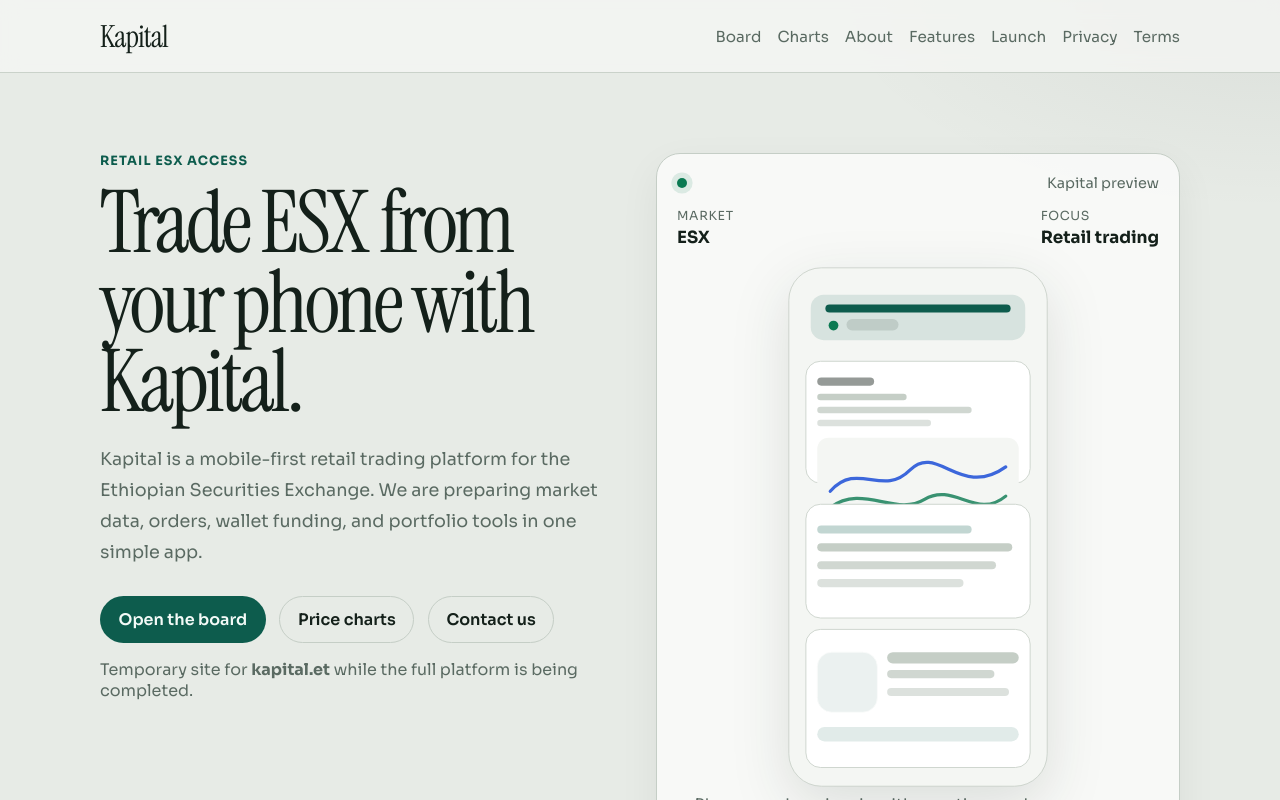
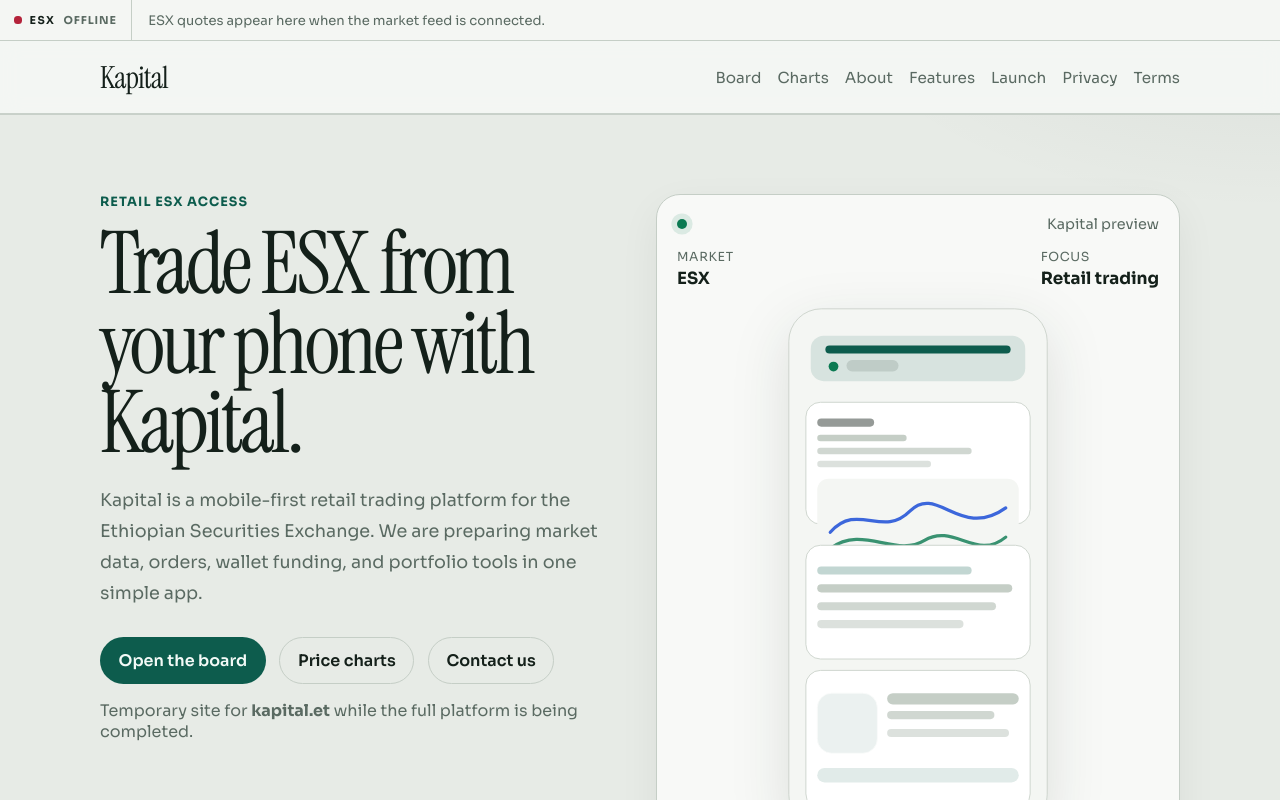
Before and after one commit to mubareksd/kapital_website, a Next.js app: page / in a window 1280 px wide. Shown: the top 800 px of the page. Built offline with nearby package versions, Linux system fonts and the light colour scheme.

Commit message:
chore: init

```diff
--- a/src/app/globals.css
+++ b/src/app/globals.css
@@ -9,20 +9,22 @@
   --accent-ink: #f3faf7;
   --up: #0b7a52;
   --down: #b4233a;
+  --mast-offset: 7rem;
 }
 
 html {
   scroll-behavior: smooth;
+  scroll-padding-top: calc(var(--mast-offset) + 0.75rem);
 }
 
 html,
 body {
   max-width: 100vw;
-  overflow-x: hidden;
 }
 
 body {
   margin: 0;
+  overflow-x: clip;
   color: var(--ink);
   background:
     radial-gradient(1100px 500px at 10% -10%, rgba(13, 92, 77, 0.1), transparent 55%),
@@ -52,12 +54,135 @@
   margin: 0 auto;
 }
 
+.mast {
+  position: fixed;
+  top: 0;
+  left: 0;
+  right: 0;
+  z-index: 40;
+  background: rgba(244, 246, 243, 0.96);
+  box-shadow: 0 1px 0 rgba(197, 206, 198, 0.9);
+}
+
+.mast-spacer {
+  height: var(--mast-offset);
+  pointer-events: none;
+}
+
+.tape {
+  border-bottom: 1px solid var(--line);
+  background: rgba(244, 246, 243, 0.94);
+  backdrop-filter: blur(10px);
+}
+
+.tape-rail {
+  display: grid;
+  grid-template-columns: auto minmax(0, 1fr);
+  min-height: 2.5rem;
+  align-items: stretch;
+}
+
+.tape-badge {
+  display: flex;
+  align-items: center;
+  gap: 0.5rem;
+  padding: 0 0.9rem;
+  border-right: 1px solid var(--line);
+  font-size: 0.68rem;
+  font-weight: 700;
+  letter-spacing: 0.14em;
+  text-transform: uppercase;
+  white-space: nowrap;
+}
+
+.tape-exchange {
+  color: var(--ink);
+}
+
+.tape-state {
+  color: var(--muted);
+  letter-spacing: 0.08em;
+}
+
+.tape-dot {
+  width: 0.45rem;
+  height: 0.45rem;
+  border-radius: 50%;
+  background: var(--muted);
+}
+
+.tape-dot.is-live {
+  background: var(--up);
+}
+
+.tape-dot.is-off {
+  background: var(--down);
+}
+
+.tape-viewport {
+  overflow: hidden;
+  display: flex;
+  align-items: center;
+}
+
+.tape-track {
+  display: flex;
+  width: max-content;
+  animation: tape-slide var(--tape-seconds, 36s) linear infinite;
+}
+
+.tape-run {
+  display: flex;
+  align-items: center;
+  padding: 0 0.75rem;
+}
+
+.tape-item {
+  display: inline-flex;
+  align-items: center;
+  gap: 0.5rem;
+  padding: 0.5rem 1rem 0.5rem 0.5rem;
+  font-size: 0.82rem;
+  white-space: nowrap;
+  border-right: 1px solid var(--line);
+}
+
+.tape-item .inst-symbol {
+  letter-spacing: 0.04em;
+}
+
+.tape-px,
+.tape-chg {
+  font-variant-numeric: tabular-nums;
+}
+
+.tape-empty {
+  margin: 0;
+  padding: 0 1rem;
+  color: var(--muted);
+  font-size: 0.82rem;
+}
+
+@keyframes tape-slide {
+  from {
+    transform: translateX(0);
+  }
+  to {
+    transform: translateX(-50%);
+  }
+}
+
+@media (prefers-reduced-motion: reduce) {
+  .tape-track {
+    animation: none;
+  }
+}
+
 .site-header {
-  position: sticky;
-  top: 0;
+  position: relative;
   z-index: 20;
   backdrop-filter: blur(10px);
-  background: rgba(244, 246, 243, 0.82);
+  background: rgba(244, 246, 243, 0.92);
   border-bottom: 1px solid rgba(197, 206, 198, 0.9);
 }
 
@@ -623,6 +748,11 @@
     padding: 1rem 0;
   }
 
+  .mast-spacer {
+    height: auto;
+    min-height: var(--mast-offset);
+  }
+
   .nav-links,
   .footer-links {
     justify-content: flex-start;
--- a/src/app/layout.tsx
+++ b/src/app/layout.tsx
@@ -1,5 +1,6 @@
 import type { Metadata } from "next";
 import { Instrument_Serif, Sora } from "next/font/google";
+import { SiteMast } from "@/components/SiteMast";
 import "./globals.css";
 
 const sans = Sora({
@@ -38,7 +39,10 @@
 export default function RootLayout({ children }: LayoutProps<"/">) {
   return (
     <html lang="en" className={`${sans.variable} ${serif.variable}`}>
-      <body>{children}</body>
+      <body>
+        <SiteMast />
+        {children}
+      </body>
     </html>
   );
 }
--- a/src/app/page.tsx
+++ b/src/app/page.tsx
@@ -4,23 +4,6 @@
 export default function Home() {
   return (
     <main>
-      <header className="site-header">
-        <div className="container nav">
-          <Link className="brand" href="/">
-            Kapital
-          </Link>
-          <nav className="nav-links" aria-label="Primary">
-            <a href="#board">Board</a>
-            <a href="#charts">Charts</a>
-            <a href="#about">About</a>
-            <a href="#features">Features</a>
-            <a href="#launch">Launch</a>
-            <Link href="/privacy">Privacy</Link>
-            <Link href="/terms">Terms</Link>
-          </nav>
-        </div>
-      </header>
-
       <section className="hero">
         <div className="container hero-grid">
           <div>
--- /dev/null
+++ b/src/components/MarketTape.tsx
@@ -0,0 +1,98 @@
+"use client";
+
+import { useCallback, useEffect, useState } from "react";
+import type { PublicQuote } from "@/lib/marlin/types";
+
+type TickerResponse = {
+  data?: PublicQuote[];
+  equities?: PublicQuote[];
+  meta?: {
+    broker_connected?: boolean;
+    source?: string;
+    error?: string | null;
+  };
+};
+
+function TapeItems({ quotes }: { quotes: PublicQuote[] }) {
+  return (
+    <>
+      {quotes.map((quote) => {
+        const dir = ["up", "down", "flat"].includes(quote.direction)
+          ? quote.direction
+          : "flat";
+        return (
+          <span key={`${quote.symbol}-${quote.last_display}`} className={`tape-item dir-${dir}`}>
+            <strong className="inst-symbol">{quote.symbol}</strong>
+            <span className="tape-px">{quote.last_display}</span>
+            <span className="tape-chg">{quote.change_display}</span>
+          </span>
+        );
+      })}
+    </>
+  );
+}
+
+export function MarketTape() {
+  const [quotes, setQuotes] = useState<PublicQuote[]>([]);
+  const [live, setLive] = useState(false);
+  const [source, setSource] = useState("offline");
+
+  const refresh = useCallback(async () => {
+    try {
+      const response = await fetch("/api/market/ticker", { cache: "no-store" });
+      if (!response.ok) return;
+      const json = (await response.json()) as TickerResponse;
+      const next = json.equities ?? json.data ?? [];
+      setQuotes(next);
+      setLive(Boolean(json.meta?.broker_connected));
+      setSource(String(json.meta?.source || "offline"));
+    } catch {
+      // Keep last snapshot on the tape.
+    }
+  }, []);
+
+  useEffect(() => {
+    let cancelled = false;
+    const kickoff = window.setTimeout(() => {
+      if (!cancelled) void refresh();
+    }, 0);
+    const timer = window.setInterval(() => {
+      if (!cancelled) void refresh();
+    }, 30_000);
+    return () => {
+      cancelled = true;
+      window.clearTimeout(kickoff);
+      window.clearInterval(timer);
+    };
+  }, [refresh]);
+
+  const seconds = Math.max(18, quotes.length * 2.4);
+
+  return (
+    <div className="tape" style={{ ["--tape-seconds" as string]: `${seconds}s` }}>
+      <div className="tape-rail">
+        <div className="tape-badge">
+          <span className={`tape-dot ${live ? "is-live" : "is-off"}`} />
+          <span className="tape-exchange">ESX</span>
+          <span className="tape-state">{live ? "LIVE" : source.toUpperCase()}</span>
+        </div>
+        <div className="tape-viewport" aria-label="ESX market prices">
+          {quotes.length > 0 ? (
+            <div className="tape-track">
+              <div className="tape-run">
+                <TapeItems quotes={quotes} />
+              </div>
+              <div className="tape-run" aria-hidden="true">
+                <TapeItems quotes={quotes} />
+              </div>
+            </div>
+          ) : (
+            <p className="tape-empty">
+              ESX quotes appear here when the market feed is connected.
+            </p>
+          )}
+        </div>
+      </div>
+    </div>
+  );
+}
--- /dev/null
+++ b/src/components/SiteMast.tsx
@@ -0,0 +1,74 @@
+"use client";
+
+import Link from "next/link";
+import { useEffect, useRef } from "react";
+import { MarketTape } from "@/components/MarketTape";
+
+type SiteMastProps = {
+  links?: Array<{ href: string; label: string }>;
+};
+
+const defaultLinks = [
+  { href: "/#board", label: "Board" },
+  { href: "/#charts", label: "Charts" },
+  { href: "/#about", label: "About" },
+  { href: "/#features", label: "Features" },
+  { href: "/#launch", label: "Launch" },
+  { href: "/privacy", label: "Privacy" },
+  { href: "/terms", label: "Terms" },
+];
+
+export function SiteMast({ links = defaultLinks }: SiteMastProps) {
+  const mastRef = useRef<HTMLElement | null>(null);
+  const spacerRef = useRef<HTMLDivElement | null>(null);
+
+  useEffect(() => {
+    const mast = mastRef.current;
+    const spacer = spacerRef.current;
+    if (!mast || !spacer) return;
+
+    const sync = () => {
+      const height = Math.ceil(mast.getBoundingClientRect().height);
+      spacer.style.height = `${height}px`;
+      document.documentElement.style.setProperty("--mast-offset", `${height}px`);
+    };
+
+    sync();
+    const observer = new ResizeObserver(sync);
+    observer.observe(mast);
+    window.addEventListener("resize", sync);
+    return () => {
+      observer.disconnect();
+      window.removeEventListener("resize", sync);
+    };
+  }, []);
+
+  return (
+    <>
+      <header className="mast" ref={mastRef}>
+        <MarketTape />
+        <div className="site-header">
+          <div className="container nav">
+            <Link className="brand" href="/">
+              Kapital
+            </Link>
+            <nav className="nav-links" aria-label="Primary">
+              {links.map((link) =>
+                link.href.startsWith("/#") || link.href.startsWith("#") ? (
+                  <a key={link.href} href={link.href}>
+                    {link.label}
+                  </a>
+                ) : (
+                  <Link key={link.href} href={link.href}>
+                    {link.label}
+                  </Link>
+                ),
+              )}
+            </nav>
+          </div>
+        </div>
+      </header>
+      <div className="mast-spacer" ref={spacerRef} aria-hidden="true" />
+    </>
+  );
+}
```
Also changed, not shown: src/app/privacy/page.tsx (+0 -14 lines), src/app/terms/page.tsx (+0 -14 lines), 1 other file (tests, documents, lock files or other folders).
